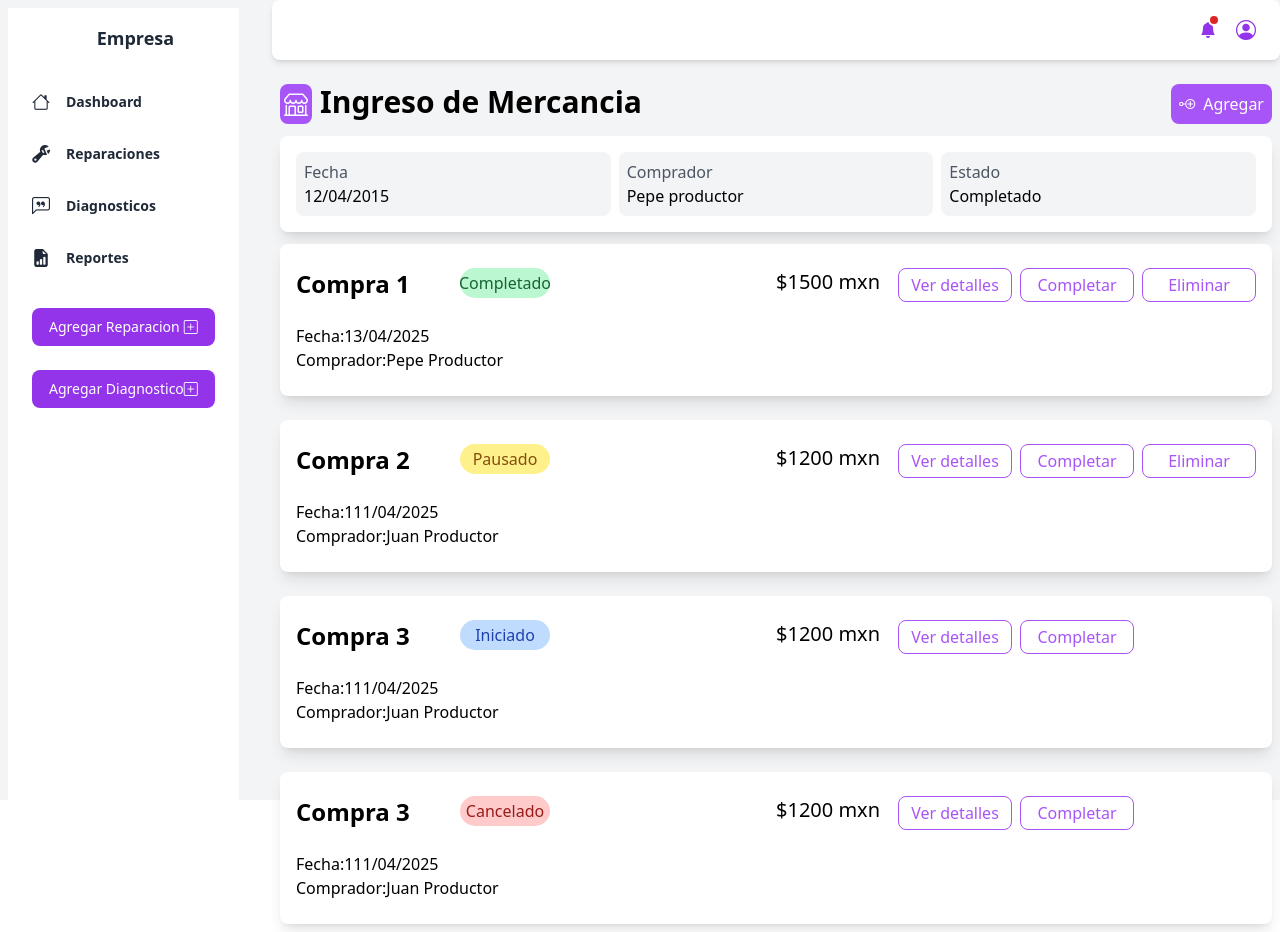
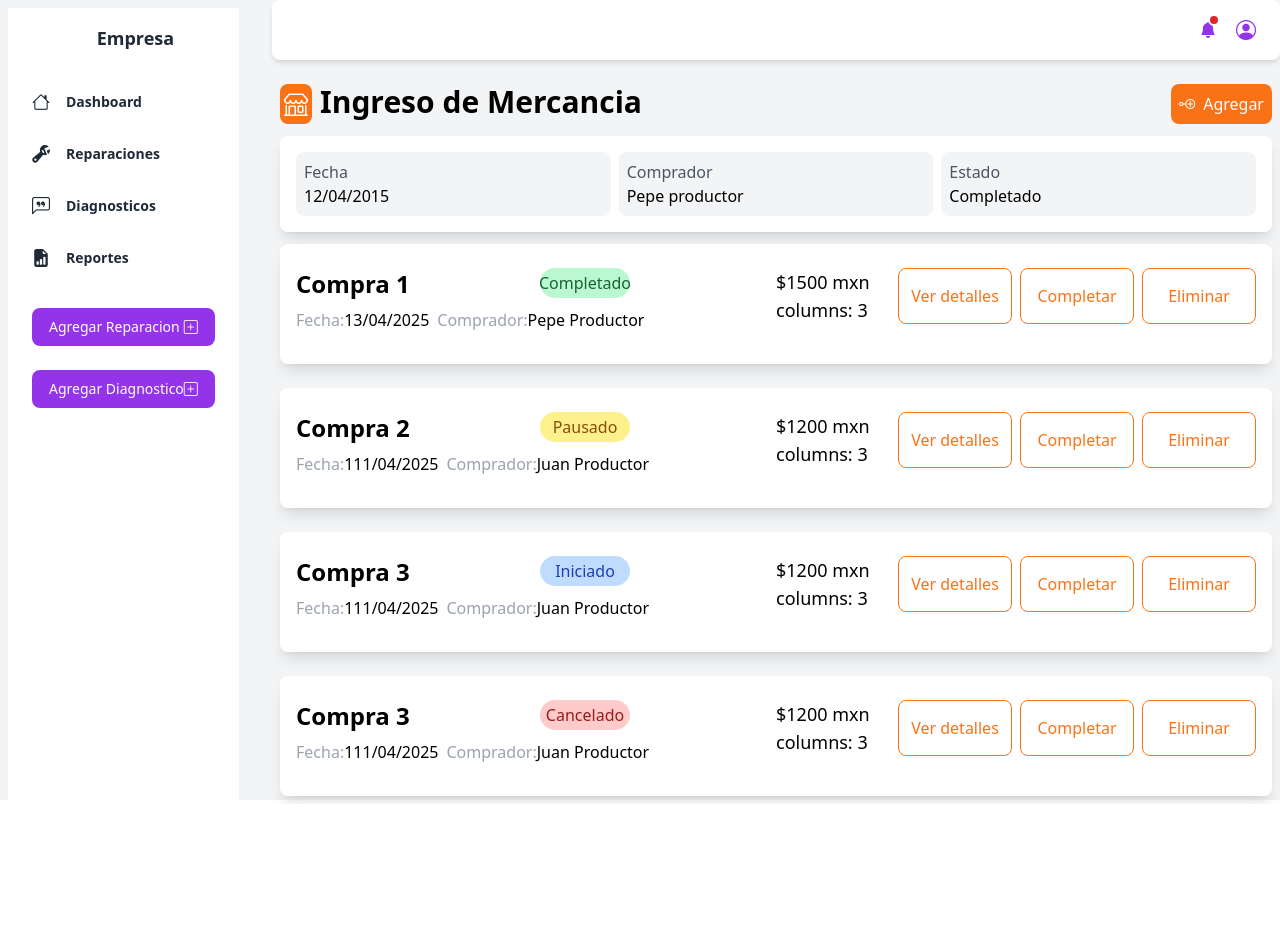
Before and after one commit to AvielAD/ui-components, a Next.js app: page /dashboard1/pagina3 in a window 1280 px wide. After the commit the page ends 804 px from the top, so only its background shows below. Built offline with nearby package versions, Linux system fonts and the light colour scheme.

Commit message:
fix responsive element list

```diff
--- a/app/dashboard1/page.tsx
+++ b/app/dashboard1/page.tsx
@@ -4,7 +4,7 @@ import CardBannerNew from '@/components/cardbanner'
 const Index = () => {
     return (
         <>
-            <BarBannerNew button={null} title='Estadisticas' starmessage='Métricas localfix' arrowmessage='consideraciones más importantes'></BarBannerNew>
+            <BarBannerNew button={null} title={{message: "Estadisticas", icon:""}}></BarBannerNew>
             <div className='grid gap-6 mb-8 grid-cols-1 md:grid-cols-2 xl:grid-cols-4'>
                 {
                     CardsBannerInfo.map((item, index) => (
--- a/app/dashboard1/pagina3/page.tsx
+++ b/app/dashboard1/pagina3/page.tsx
@@ -1,5 +1,4 @@
 'use client'
-import TableNew from '@/components/tablas/table'
 import BarBannerNew from '@/components/barbanner'
 import ElementList from '@/components/elementlist'
 
@@ -78,6 +77,7 @@ const datacompras = [
         buttons: [
             { action: () => { }, title: "Ver detalles" },
             { action: () => { }, title: "Completar" },
+            { action: () => { }, title: "Eliminar" },
         ]
     },
     {
@@ -92,10 +92,11 @@ const datacompras = [
         buttons: [
             { action: () => { }, title: "Ver detalles" },
             { action: () => { }, title: "Completar" },
+            { action: () => { }, title: "Eliminar" },
         ]
     }
 ]
-
+/*
 const datainfo = [
 
     {
@@ -158,4 +159,4 @@ const datainfo = [
         fecha1: "10 oct 2024",
         fecha2: "11 oct 2024"
     },
-]
+]*/
--- a/components/elementlist/index.tsx
+++ b/components/elementlist/index.tsx
@@ -13,6 +13,11 @@ const StatusInfo = {
     "CANCEL": "bg-danger-200 text-danger-800",
     "START": "bg-primary-200 text-primary-800",
 }
+const SpaceButtons = [
+    "md:grid-cols-2",
+    "md:grid-cols-3",
+    "md:grid-cols-4"
+]
 const getStatusInfo = (obj: Record<string, string>, clave: string) => {
     return obj[clave]
 }
@@ -27,7 +32,7 @@ const Index = (props: {
     if (props.buttons.length > 3) throw ("limit 3 elements")
     return (
         <div className="grid grid-cols-1 md:grid-cols-6 rounded-lg bg-white px-4 py-6 shadow-lg">
-            <div className="col-start-1 col-end-3">
+            <div className="col-start-1 col-end-3 md:col-start-1 md:col-end-4">
                 <div className="grid grid-rows-2 gap-2">
                     <div className="grid grid-cols-2 gap-2">
                         <span className="text-2xl font-bold">{props.title}</span>
@@ -37,7 +42,7 @@ const Index = (props: {
                     <div className="">
                         {props.messages ? props.messages.map((item, index) => (
                             <div className="inline-flex pr-2" key={index}>
-                                <span>{item.title}:</span>
+                                <span className="text-secondary-400">{ item.title}:</span>
                                 <p>{item.message}</p>
                             </div>
                         )) : null}
@@ -46,11 +51,13 @@ const Index = (props: {
                 </div>
             </div>
             <div className="col-start-3 col-end-7 md:col-start-4 md:col-end-7">
-                <div className="grid grid-cols-1 md:grid-cols-4 gap-2">
-                    <span className="text-xl">{props.bannermessage}</span>
+                <div className={`grid grid-cols-1 ${SpaceButtons[((props.buttons.length ?? 0) > 1 ? (props.buttons.length-1) : 0 ) ]} gap-2`}>
+                    <span className="text-lg">{props.bannermessage} columns: {props.buttons.length ?? 0}</span>
                     {
                         props.buttons ? props.buttons.map((item, index) => (
-                            <button key={index} className="border border-solid border-theme1-500 rounded-lg text-theme1-500 p-1">
+                            <button key={index}
+                            onClick={()=>item.action()}
+                            className="border border-solid border-theme1-500 rounded-lg text-theme1-500 p-1">
                                 {item.title}
                             </button>))
                             : null
--- a/components/export.ts
+++ b/components/export.ts
@@ -8,7 +8,7 @@ import useToast from './customhooks/useToast'
 import useModal from './customhooks/useModal'
 import SkeletonTable from './skeletontable'
 import * as ServerResponseDto from './customhooks/Dtos/ServerResponse.dto'
-import ElementList from '@/components/elementlist'
+import ElementList from './elementlist'
 export{
     BarBanner,
     Modal,
--- a/package.json
+++ b/package.json
@@ -1,6 +1,6 @@
 {
   "name": "@avielad/componentspublish",
-  "version": "0.3.2",
+  "version": "0.3.3",
   "repository": "https://github.com/AvielAD/ui-components.git",
   "scripts": {
     "next:dev": "next dev",
--- a/tailwind.config.ts
+++ b/tailwind.config.ts
@@ -27,7 +27,7 @@ const config: Config = {
       warning: colors.orange,
       danger: colors.red,
       success: colors.green,
-      theme1: colors.purple,
+      theme1: colors.orange,
       theme2: colors.indigo,
       theme3: colors.purple,
       theme4: colors.red,
```
